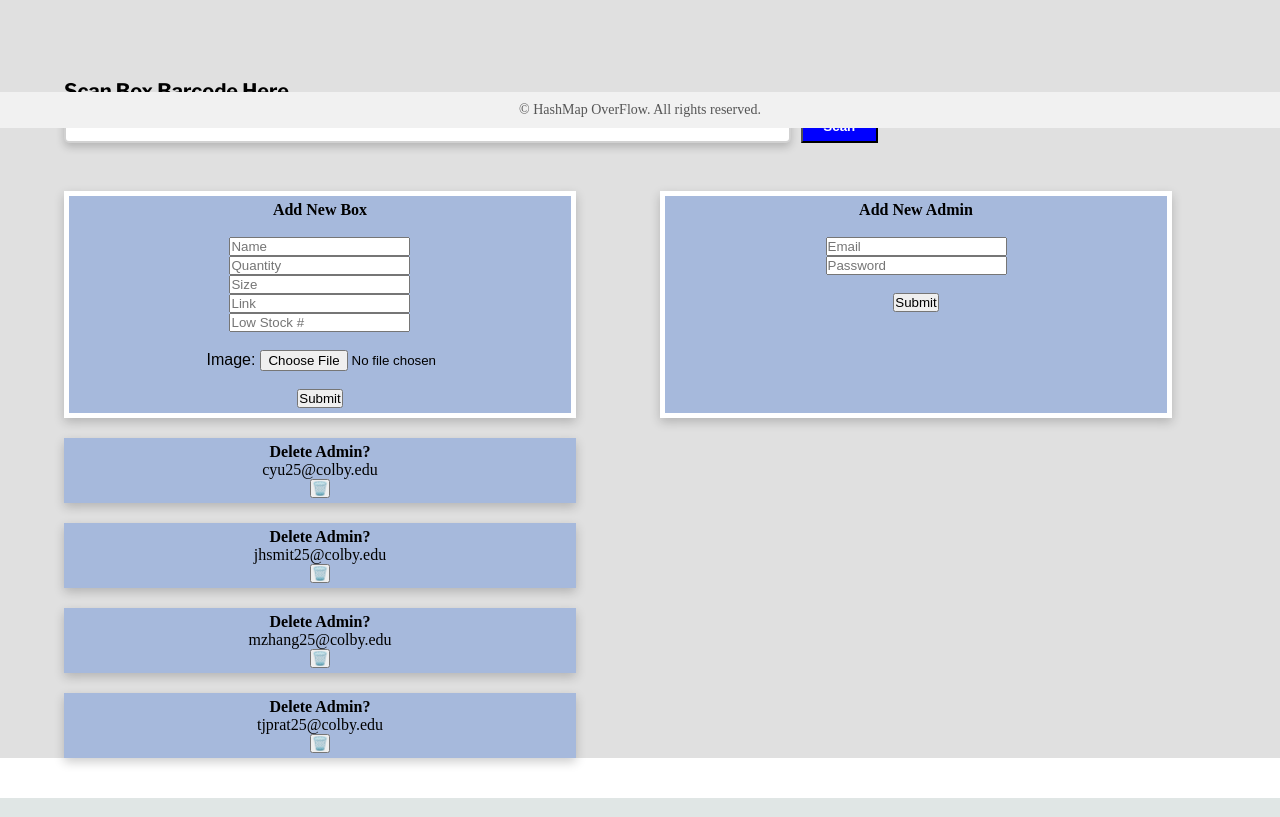
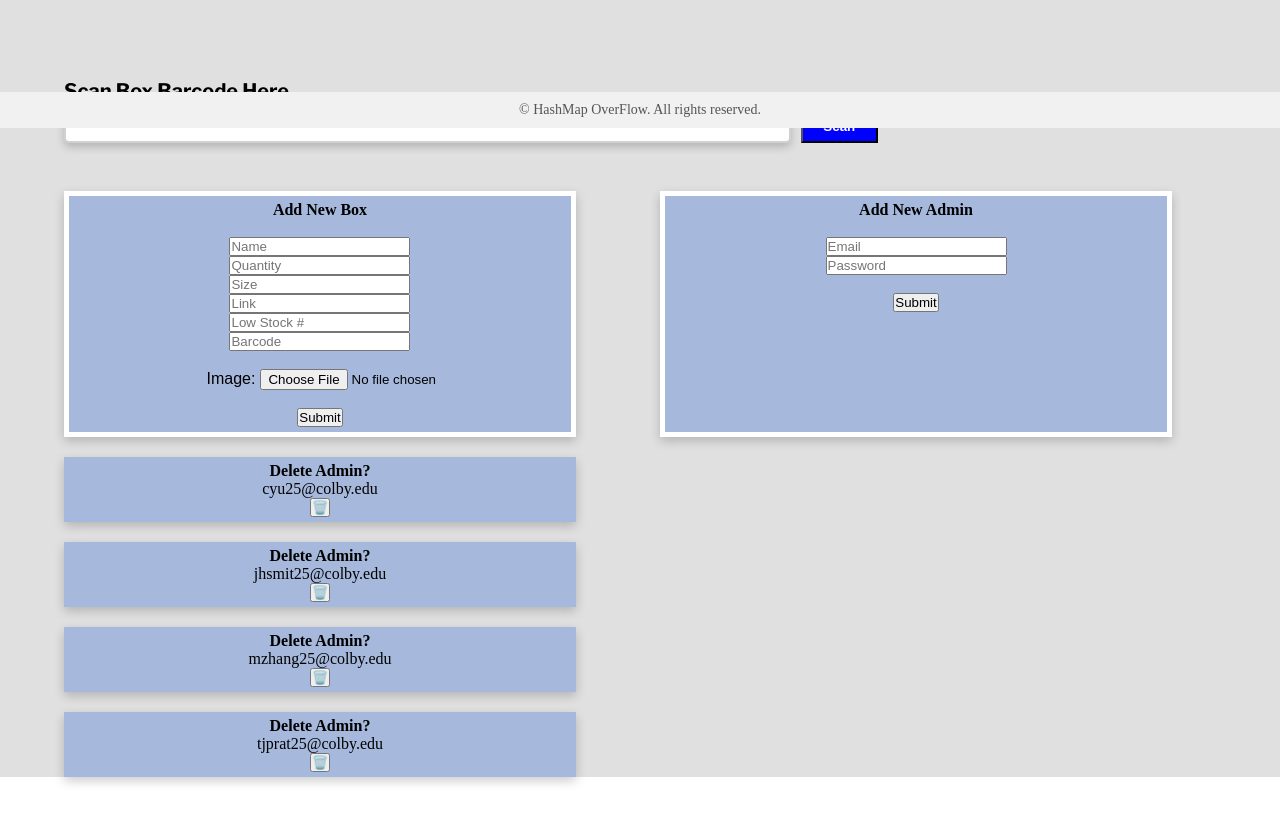
Before and after one commit to mzhang9622/Mailroom-Flask-App, a Flask app: page / in a window 1280 px wide. Shown: the part 672-1489 px from the top of the page. Run offline with Flask 3, Linux system fonts and the light colour scheme; a user stored in the database is signed in.

Commit message:
added barcode column to db and fixed contact login/logout bug

```diff
--- a/models.py
+++ b/models.py
@@ -23,3 +23,4 @@ class Box(db.Model):
     link = db.Column(db.String(200), nullable = False)
     image = db.Column(db.String(200), nullable = False)
     low_stock = db.Column(db.Integer, nullable = False)
+    barcode = db.Column(db.String(200), nullable = False)
--- a/templates/index.html
+++ b/templates/index.html
@@ -90,7 +90,8 @@
                             <input type = "number" placeholder = "Quantity" name = "quantity" required>
                             <input type = "text" placeholder = "Size" name = "size" required>
                             <input type = "text" placeholder = "Link" name = "link" required>
-                            <input type = "number" placeholder = "Low Stock #" name = "low_stock" required></br>
+                            <input type = "number" placeholder = "Low Stock #" name = "low_stock" required>
+                            <input type = "barcode" placeholder = "Barcode" name = "link" required></br>
 
                             <div class="form-row">
                                 <label for="image">Image:</label>
--- a/views.py
+++ b/views.py
@@ -1,8 +1,16 @@
-from flask import Blueprint, render_template, request, redirect, url_for, flash
-from flask_login import current_user, login_required
-from models import db, User, Box
-import csv
+from flask import Blueprint
+from flask import render_template
+from flask import request
+from flask import redirect
+from flask import url_for
+from flask import flash
+from flask_login import current_user
+from flask_login import login_required
+from models import db
+from models import User
+from models import Box
 from werkzeug.security import generate_password_hash
+import os
 
 main_blueprint = Blueprint('main', __name__)
 
@@ -38,10 +46,11 @@ def about():
 
 @main_blueprint.route("/contact")
 def contact():
+    access_key = os.getenv("WEB3FORMS_ACCESS_KEY")
     if current_user.is_authenticated and current_user.email:
-        return render_template('contact.html', admin = True)
+        return render_template('contact.html', admin = True, access_key=access_key)
 
-    return render_template('contact.html', admin = False)
+    return render_template('contact.html', admin = False, access_key=access_key)
 
 @main_blueprint.route('/login')
 def login():
@@ -110,7 +119,8 @@ def add_box():
         image = request.files['image']
         image.save("static/images/" + image.filename)
         low_stock = request.form['low_stock']
-        box = Box(name = name, quantity = quantity, size = size, link = link, image = image.filename, low_stock = low_stock)
+        barcode = request.form['barcode']
+        box = Box(name = name, quantity = quantity, size = size, link = link, image = image.filename, low_stock = low_stock, barcode = barcode)
         db.session.add(box)
         db.session.commit()
 
--- a/website.py
+++ b/website.py
@@ -22,12 +22,6 @@ login_manager.login_view = 'auth.login'
 def load_user(id):
     return User.query.get(int(id))
 
-# Contact page route
-@website.route("/contact")
-def contact_form():
-    access_key = os.getenv("WEB3FORMS_ACCESS_KEY")
-    return render_template("contact.html", access_key=access_key)
-
 website.register_blueprint(main_blueprint)
 website.register_blueprint(auth_blueprint)
 
```
Also changed, not shown: instance/maildatabase.db (added), 1 other file.
